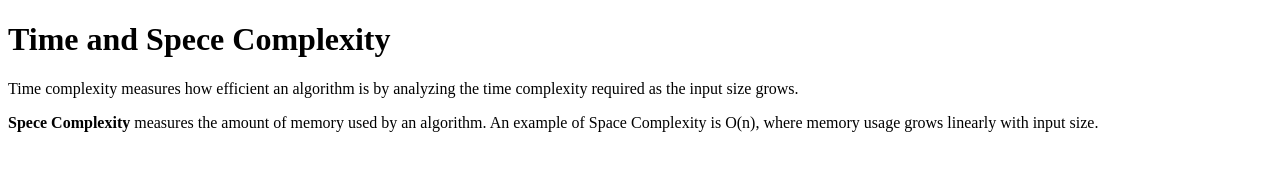
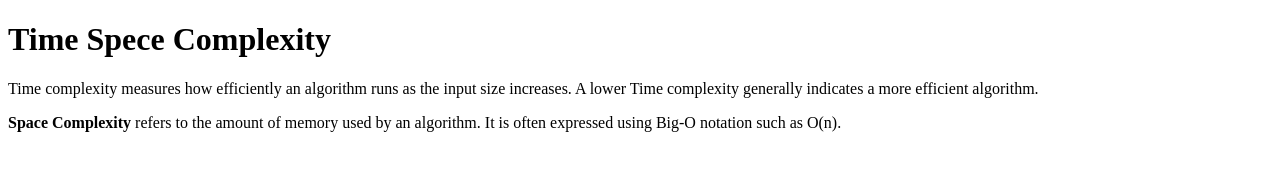
Before and after one commit to acciojob/time-and-space-complexity-satavprajakta, a website: page main.html in a window 1280 px wide. Drawn offline with Linux system fonts and the light colour scheme.

Commit message:
created a submission

```diff
--- a/main.html
+++ b/main.html
@@ -8,10 +8,12 @@
 
 <body>
 	<!-- the entire body must be written by student -->
-	<h1>Time and Spece Complexity</h1>
-	<p>Time complexity measures how efficient an algorithm is by analyzing the time complexity required as the input size grows.
+	<h1>Time Spece Complexity</h1>
+	<p>Time complexity measures how efficiently an algorithm runs as the input size increases.
+        A lower Time complexity generally indicates a more efficient algorithm.
+	<p><b>Space Complexity</b> refers to the amount of memory used by an algorithm.
+        It is often expressed using Big-O notation such as O(n).
 	</p>
-	<p><b>Spece Complexity </b>measures the amount of memory used by an algorithm. An example of Space Complexity is O(n), where memory usage grows linearly with input size.</p>
     <script type="text/javascript" src="./script.js">
 </script>
 
```
